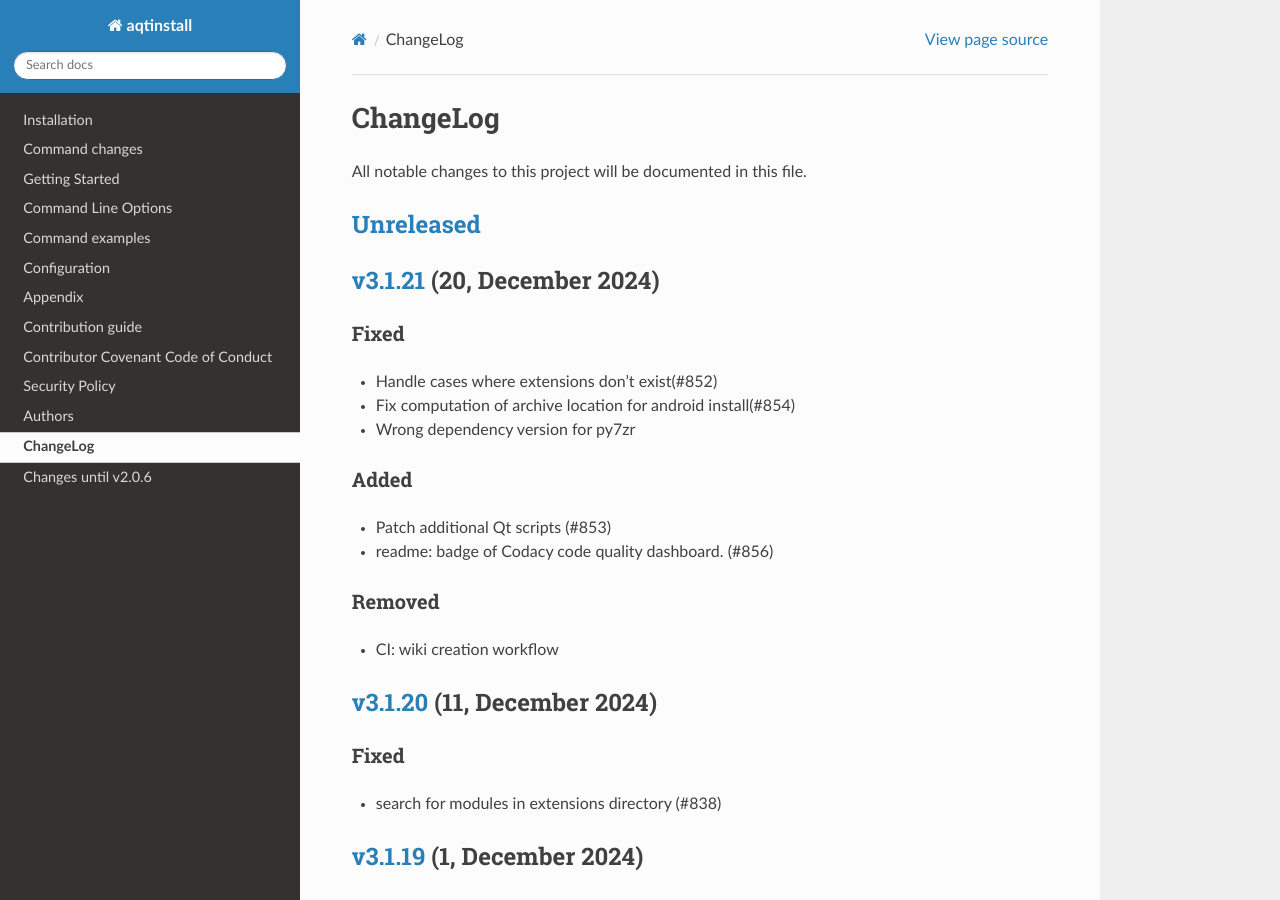
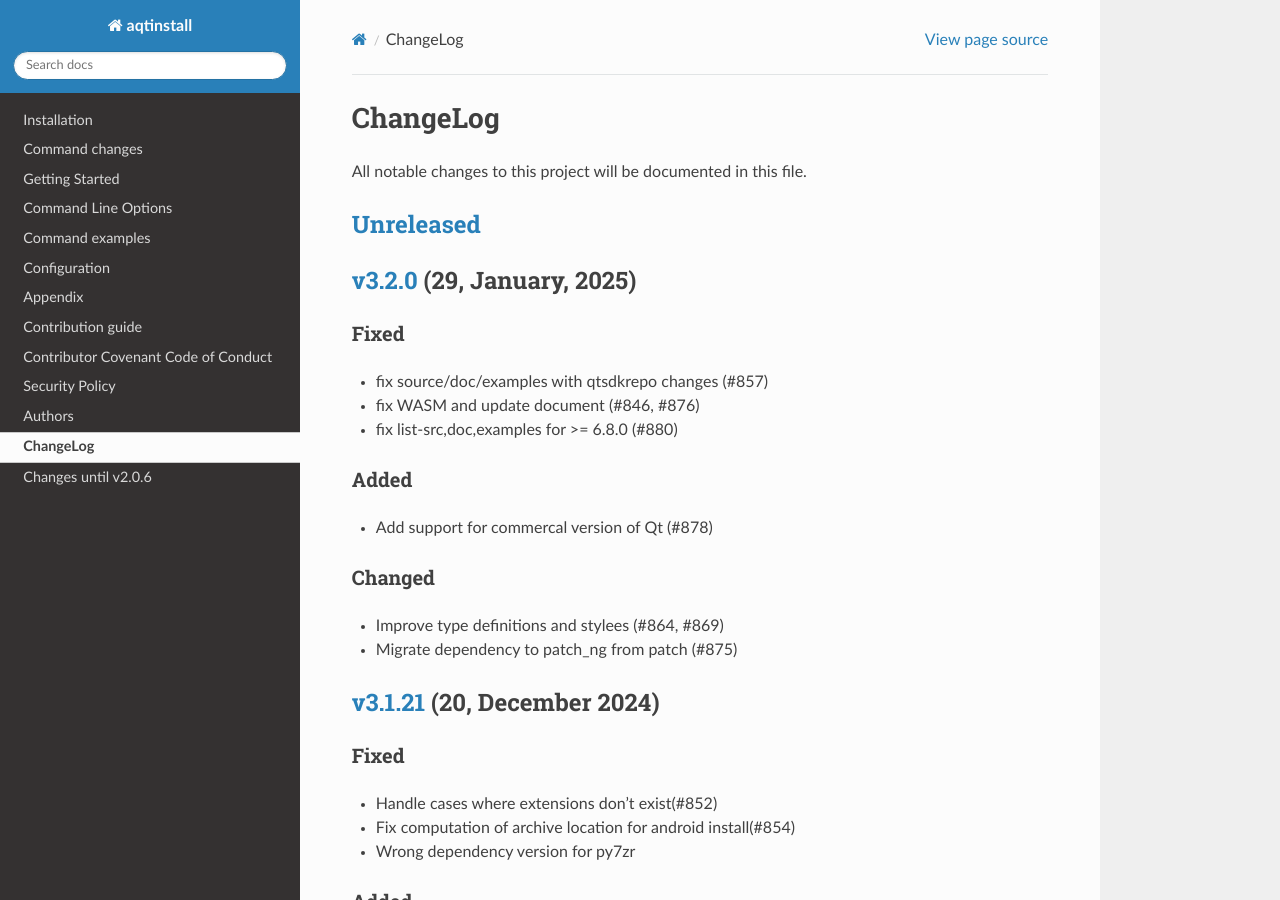
Before and after one commit to miurahr/aqtinstall, a Sphinx documentation site: the page built from docs/CHANGELOG.rst, in a window 1280 px wide and 900 px high. Built offline with Sphinx 7.4.7 and the Read the Docs theme 3.1.0, drawn with Linux system fonts in a browser that asks for light colours; the version number could not be read and is left out.

Commit message:
Release version 3.2.0
Signed-off-by: miurahr <miurahr@linux.com>

```diff
--- a/docs/CHANGELOG.rst
+++ b/docs/CHANGELOG.rst
@@ -12,6 +12,24 @@ All notable changes to this project will be documented in this file.
 
 `Unreleased`_
 =============
+
+`v3.2.0`_ (29, January, 2025)
+=============================
+
+Fixed
+-----
+- fix source/doc/examples with qtsdkrepo changes (#857)
+- fix WASM and update document (#846, #876)
+- fix list-src,doc,examples for >= 6.8.0 (#880)
+
+Added
+-----
+- Add support for commercal version of Qt (#878)
+
+Changed
+-------
+- Improve type definitions and stylees (#864, #869)
+- Migrate dependency to patch_ng from patch (#875)
 
 `v3.1.21`_ (20, December 2024)
 ==============================
@@ -445,7 +463,8 @@ Security
 * Check Update.xml file with SHA256 hash (#493)
 
 
-.. _Unreleased: https://github.com/miurahr/aqtinstall/compare/v3.1.21...HEAD
+.. _Unreleased: https://github.com/miurahr/aqtinstall/compare/v3.2.0...HEAD
+.. _v3.2.0: https://github.com/miurahr/aqtinstall/compare/v3.1.21...v3.2.0
 .. _v3.1.21: https://github.com/miurahr/aqtinstall/compare/v3.1.20...v3.1.21
 .. _v3.1.20: https://github.com/miurahr/aqtinstall/compare/v3.1.19...v3.1.20
 .. _v3.1.19: https://github.com/miurahr/aqtinstall/compare/v3.1.18...v3.1.19
```
